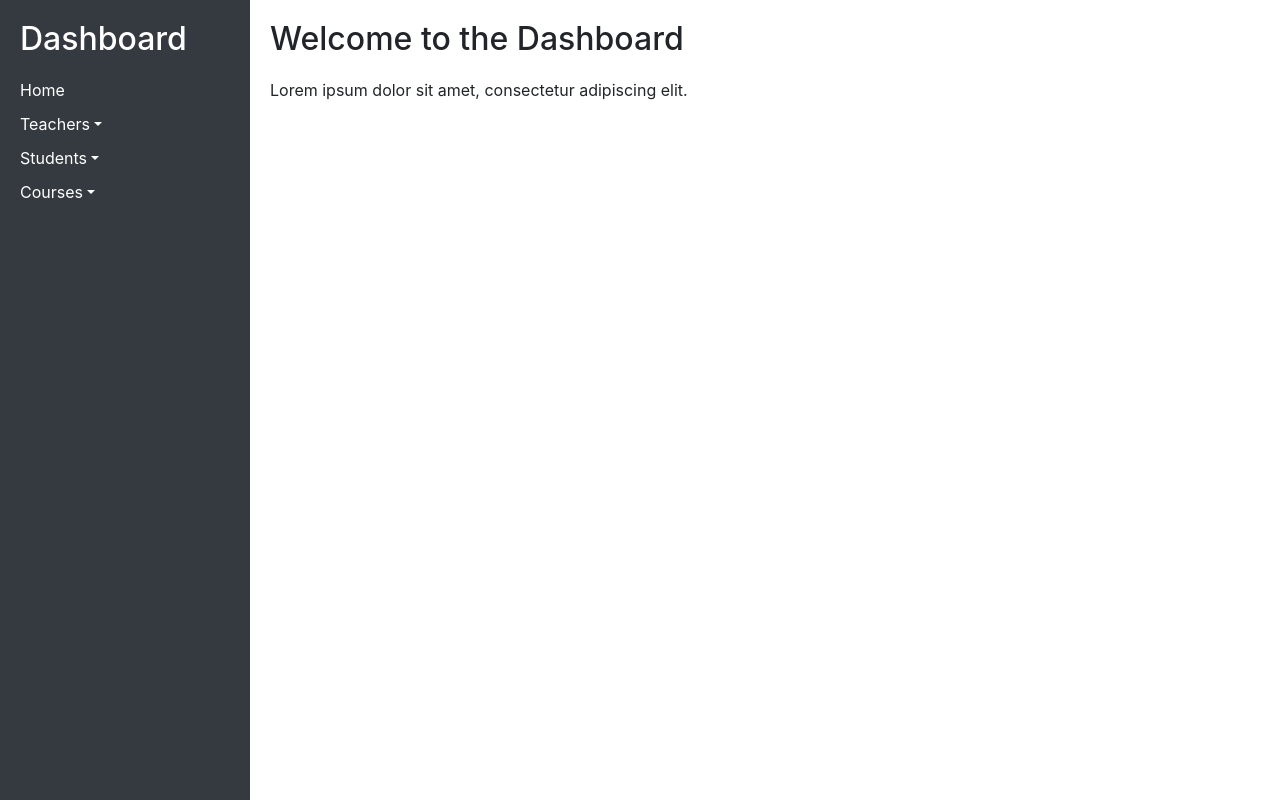
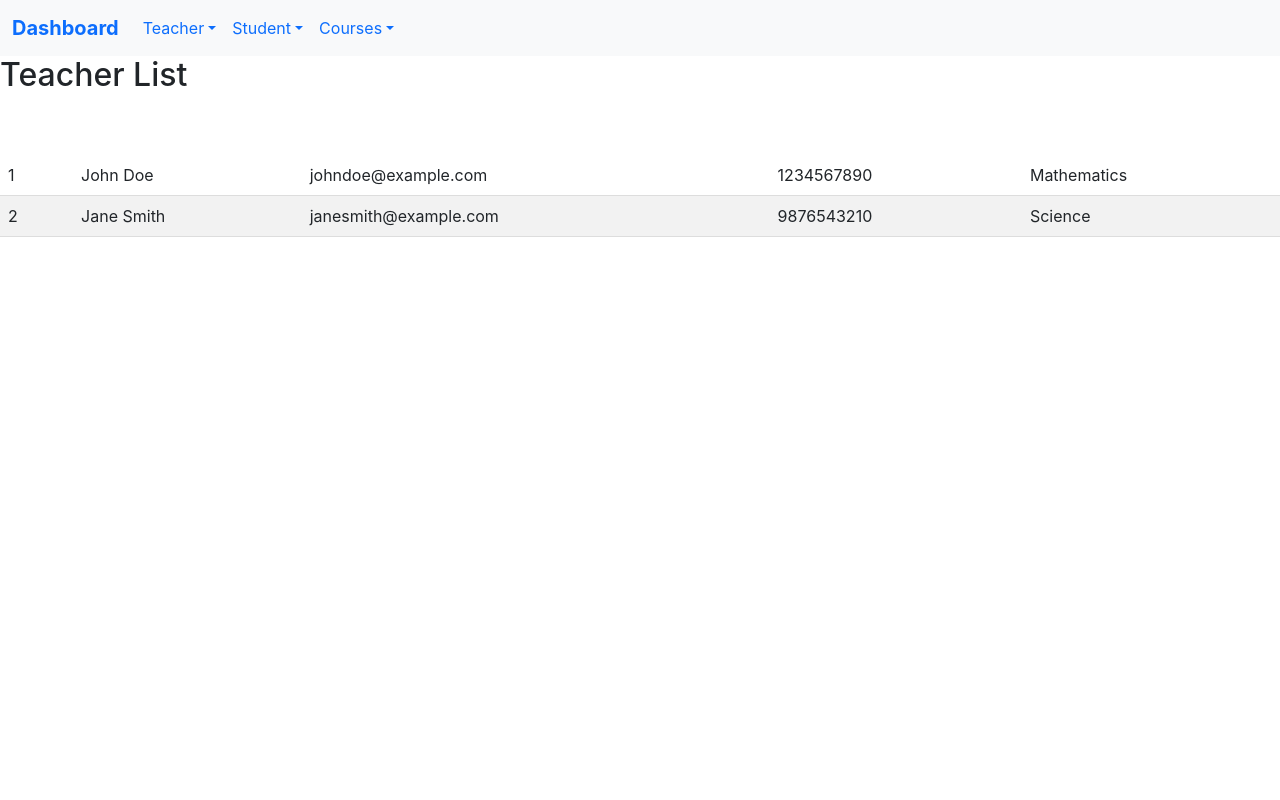
Before and after one commit to Sulman-qureshi/BootCampTask, a React (Create React App) app: page /table in a window 1280 px wide. Built offline with nearby package versions, Linux system fonts and the light colour scheme.

Commit message:
Dashboard layout

```diff
--- a/src/App.js
+++ b/src/App.js
@@ -1,19 +1,17 @@
 import React from 'react';
 import { BrowserRouter as Router, Route, Routes } from 'react-router-dom';
-import Dashboard from './component/dashboard';
 
 import ContactUs from './component/contact-Us';
 import TeacherListPage from './route/TeacherListPage';
-import TeacherTable from './component/teacher-record';
 
 const App = () => {
   return (
-      <div>
-        <Dashboard />
-        <Routes path="/table" element={<TeacherTable />} />
-        <Routes path="/contact-us" component={ContactUs} />
-      </div>
+    <Routes>
+      {/* <Route exact path="/" element={<Dashboard />} /> */}
+      <Route exact path="/contact-us" element={<ContactUs />} />
+      <Route exact path="/table" element={<TeacherListPage />} />
+    </Routes>
   );
-}
+};
 
 export default App;
--- a/src/component/dashboard.js
+++ b/src/component/dashboard.js
@@ -5,47 +5,55 @@ const Dashboard = () => {
 
 
   return (
-    <div className="dashboard-container">
-      <div className="sidebar">
-        <h2>Dashboard</h2>
-        <ul>
-          <li>
-            <a to="#">Home</a>
-          </li>
-          <li className="dropdown">
-            <a to="#" className="dropdown-toggle" role="button" id="teacherDropdown" data-bs-toggle="dropdown" aria-expanded="false">
-              Teachers
+    <>
+    <nav class="navbar navbar-expand-lg bg-light">
+  <div class="container-fluid">
+    <a class="navbar-brand" href="#">Dashboard</a>
+    <button class="navbar-toggler" type="button" data-bs-toggle="collapse" data-bs-target="#navbarSupportedContent" aria-controls="navbarSupportedContent" aria-expanded="false" aria-label="Toggle navigation">
+      <span class="navbar-toggler-icon"></span>
+    </button>
+    <div class="collapse navbar-collapse" id="navbarSupportedContent">
+      <ul class="navbar-nav me-auto mb-2 mb-lg-0">
+        <li class="nav-item dropdown">
+          <a class="nav-link dropdown-toggle" href="#" role="button" data-bs-toggle="dropdown" aria-expanded="false">
+            Teacher
           </a>
-            <ul className="dropdown-menu" aria-labelledby="teacherDropdown">
-              <Link className="dropdown-item" to="/teacher-list">Teacher List</Link>
-              <Link className="dropdown-item" to="#">Add Teacher/</Link>
+          <ul class="dropdown-menu">
+            <li><a class="dropdown-item" href="#">Add Teacher</a></li>
+            <li><Link class="dropdown-item" to={"/table"}>Teachers List</Link></li>
+
           </ul>
         </li>
-          <li className="dropdown">
-            <a to="#" className="dropdown-toggle" role="button" id="studentDropdown" data-bs-toggle="dropdown" aria-expanded="false">
-              Students
+        <li class="nav-item dropdown">
+          <a class="nav-link dropdown-toggle" href="#" role="button" data-bs-toggle="dropdown" aria-expanded="false">
+            Student
           </a>
-            <ul className="dropdown-menu" aria-labelledby="studentDropdown">
-              <li><a className="dropdown-item" to="#">Students List</a></li>
-              <li><a className="dropdown-item" to="#">Add Student</a></li>
+          <ul class="dropdown-menu">
+            <li><a class="dropdown-item" href="#">Add Student</a></li>
+            <li><a class="dropdown-item" href="#">Students List</a></li>
+
           </ul>
         </li>
-          <li className="dropdown">
-            <a to="#" className="dropdown-toggle" role="button" id="courseDropdown" data-bs-toggle="dropdown" aria-expanded="false">
+        <li class="nav-item dropdown">
+          <a class="nav-link dropdown-toggle" href="#" role="button" data-bs-toggle="dropdown" aria-expanded="false">
             Courses
           </a>
-            <ul className="dropdown-menu" aria-labelledby="courseDropdown">
-              <li><a className="dropdown-item" to="#">Courses List</a></li>
-              <li><a className="dropdown-item" to="#">Add Courses</a></li>
+          <ul class="dropdown-menu">
+            <li><a class="dropdown-item" href="#">Add Course</a></li>
+            <li><a class="dropdown-item" href="#">Courses List</a></li>
+
           </ul>
         </li>
+
       </ul>
-      </div>
-      <div className="content">
-        <h2>Welcome to the Dashboard</h2>
-        <p>Lorem ipsum dolor sit amet, consectetur adipiscing elit.</p>
+      {/* <form class="d-flex" role="search">
+        <input class="form-control me-2" type="search" placeholder="Search" aria-label="Search"/>
+        <button class="btn btn-outline-success" type="submit">Search</button>
+      </form> */}
     </div>
   </div>
+</nav>
+</>
   );
 };
 
--- a/src/component/teacher-record.js
+++ b/src/component/teacher-record.js
@@ -9,9 +9,28 @@ const TeacherTable = () => {
   ];
 
   return (
-    <>
-    <h1>{console.log('dsdsdsds')}</h1>
-    </>
+    <table className="table">
+      <thead>
+        <tr>
+          <th>ID</th>
+          <th>Name</th>
+          <th>Email</th>
+          <th>Phone No</th>
+          <th>Subject</th>
+        </tr>
+      </thead>
+      <tbody>
+        {teachers.map((teacher) => (
+          <tr key={teacher.id}>
+            <td>{teacher.id}</td>
+            <td>{teacher.name}</td>
+            <td>{teacher.email}</td>
+            <td>{teacher.phone}</td>
+            <td>{teacher.subject}</td>
+          </tr>
+        ))}
+      </tbody>
+    </table>
   );
 };
 
--- a/src/index.js
+++ b/src/index.js
@@ -3,17 +3,20 @@ import ReactDOM from 'react-dom/client';
 import './index.css';
 import App from './App';
 import reportWebVitals from './reportWebVitals';
-import { BrowserRouter as Router } from 'react-router-dom';
+import Dashboard from './component/dashboard';
+import { BrowserRouter } from 'react-router-dom';
+
+
 
 const root = ReactDOM.createRoot(document.getElementById('root'));
 root.render(
-  <Router>
+
+  <BrowserRouter>
   <React.StrictMode>
-
+    <Dashboard />
     <App />
-
   </React.StrictMode>
-  </Router>
+  </BrowserRouter>
 );
 
 // If you want to start measuring performance in your app, pass a function
```
Lines whose indentation alone changed are shown as unchanged.
